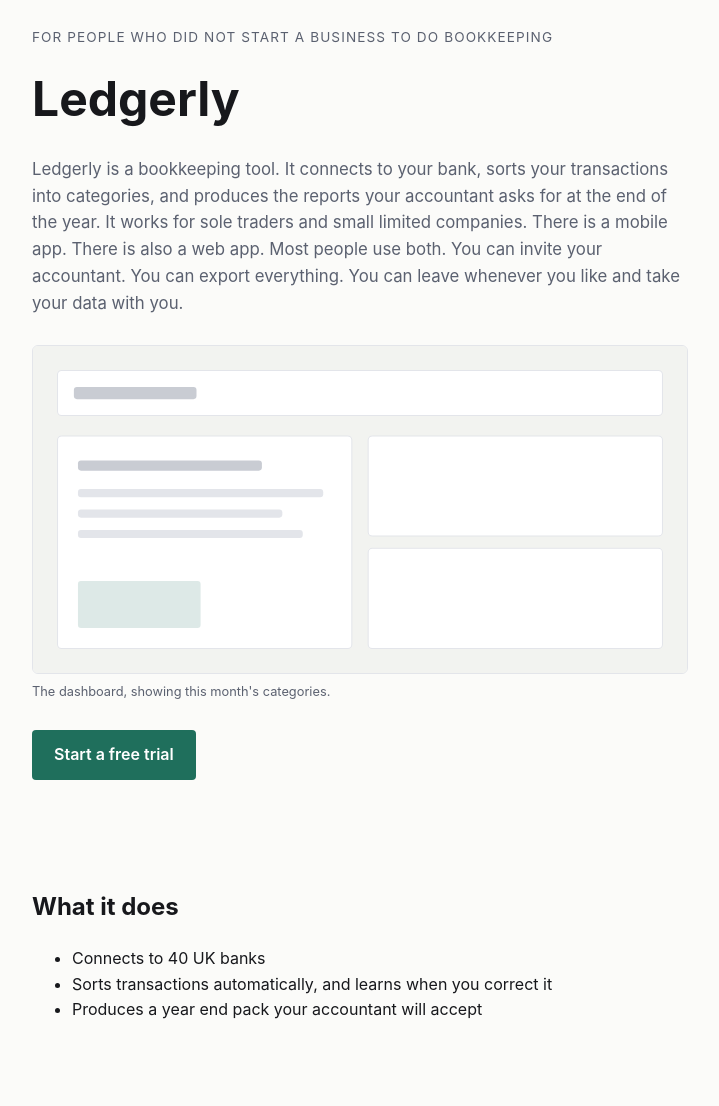
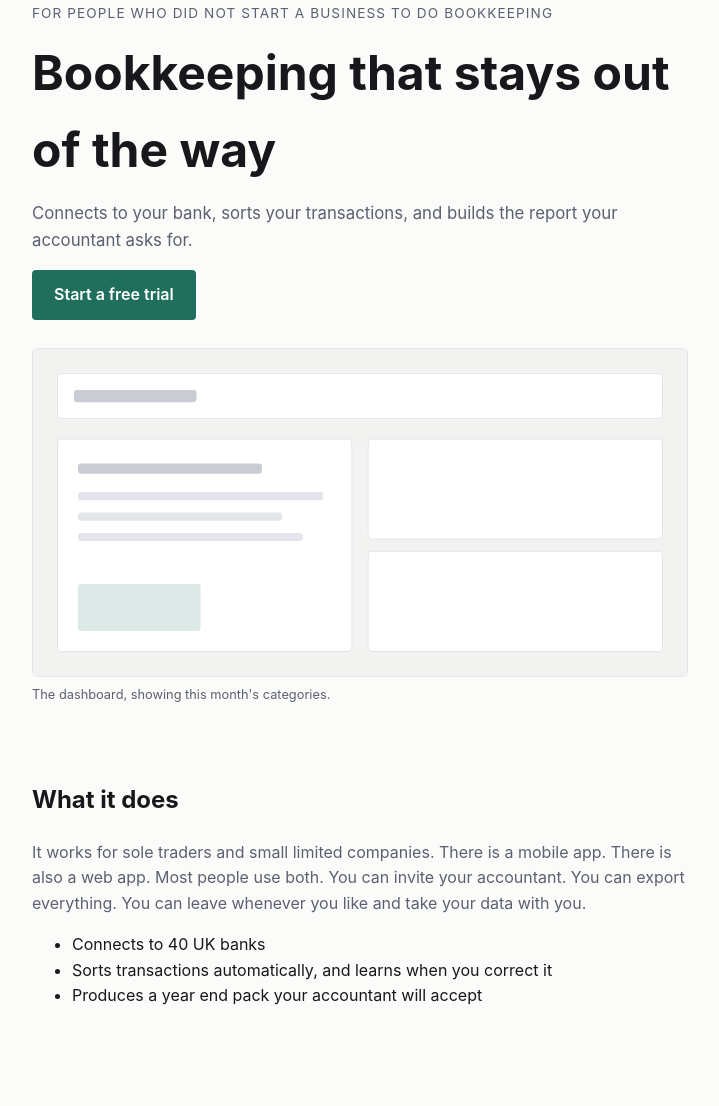
Before and after one commit to pork1977/glass-box-demo, a website: page index.html in a window 1280 px wide. Shown: the part 98-1204 px from the top of the page, without its empty margins (280-999 px from the left). Drawn offline with Linux system fonts and the light colour scheme.

Commit message:
Rewrite hero section: new copy, reordered layout, tighter spacing

```diff
--- a/index.html
+++ b/index.html
@@ -18,26 +18,28 @@
 
     <section class="hero">
       <p class="kicker">For people who did not start a business to do bookkeeping</p>
-      <h1>Ledgerly</h1>
+      <h1>Bookkeeping that stays out of the way</h1>
       <p class="blurb">
-        Ledgerly is a bookkeeping tool. It connects to your bank, sorts your
-        transactions into categories, and produces the reports your accountant
-        asks for at the end of the year. It works for sole traders and small
-        limited companies. There is a mobile app. There is also a web app. Most
-        people use both. You can invite your accountant. You can export
-        everything. You can leave whenever you like and take your data with you.
+        Connects to your bank, sorts your transactions, and builds the report
+        your accountant asks for.
+      </p>
+      <p class="cta-row">
+        <a class="cta" href="#signup">Start a free trial</a>
       </p>
       <figure class="hero-art">
         <img src="screenshot.svg" alt="A screenshot of the Ledgerly dashboard" />
         <figcaption>The dashboard, showing this month's categories.</figcaption>
       </figure>
-      <p class="cta-row">
-        <a class="cta" href="#signup">Start a free trial</a>
-      </p>
     </section>
 
     <section id="features">
       <h2>What it does</h2>
+      <p>
+        It works for sole traders and small limited companies. There is a
+        mobile app. There is also a web app. Most people use both. You can
+        invite your accountant. You can export everything. You can leave
+        whenever you like and take your data with you.
+      </p>
       <ul>
         <li>Connects to 40 UK banks</li>
         <li>Sorts transactions automatically, and learns when you correct it</li>
--- a/styles.css
+++ b/styles.css
@@ -36,7 +36,7 @@
 .hero {
   max-width: 720px;
   margin: 0 auto;
-  padding: 56px 32px 72px;
+  padding: 32px 32px 56px;
 }
 
 .kicker {
@@ -44,14 +44,16 @@
   font-size: 0.85rem;
   text-transform: uppercase;
   letter-spacing: 0.08em;
-  margin: 0 0 12px;
+  margin: 0 0 10px;
 }
 
-.hero h1 { font-size: 3rem; margin: 0 0 18px; }
+.hero h1 { font-size: 3rem; margin: 0 0 12px; }
 
-.blurb { font-size: 1.05rem; color: var(--muted); margin: 0 0 28px; }
+.blurb { font-size: 1.05rem; color: var(--muted); margin: 0 0 16px; }
 
-.hero-art { margin: 0 0 28px; }
+.cta-row { margin: 0; }
+
+.hero-art { margin: 28px 0 0; }
 
 .hero-art img {
   width: 100%;
@@ -82,6 +84,11 @@
   padding: 0 32px 64px;
 }
 
+section#features p {
+  color: var(--muted);
+  margin: 0 0 16px;
+}
+
 footer {
   border-top: 1px solid var(--line);
   padding: 24px 32px;
```
